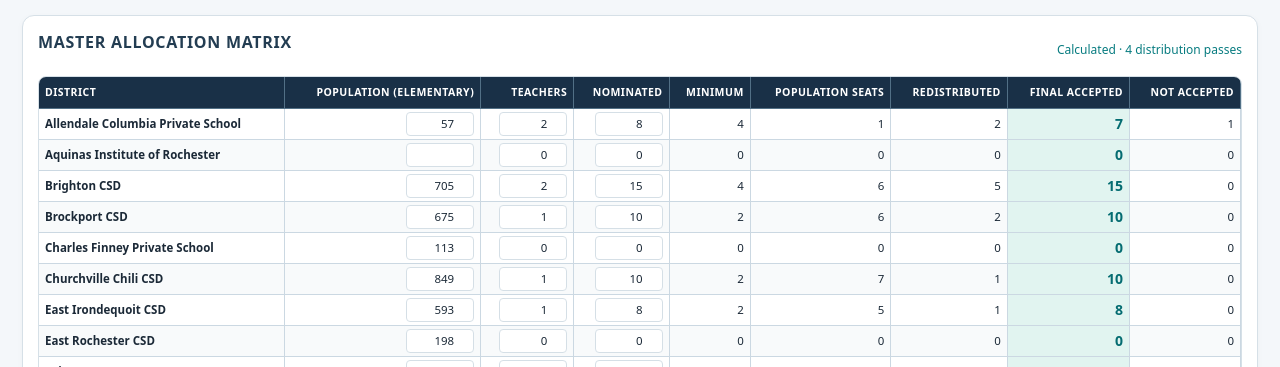
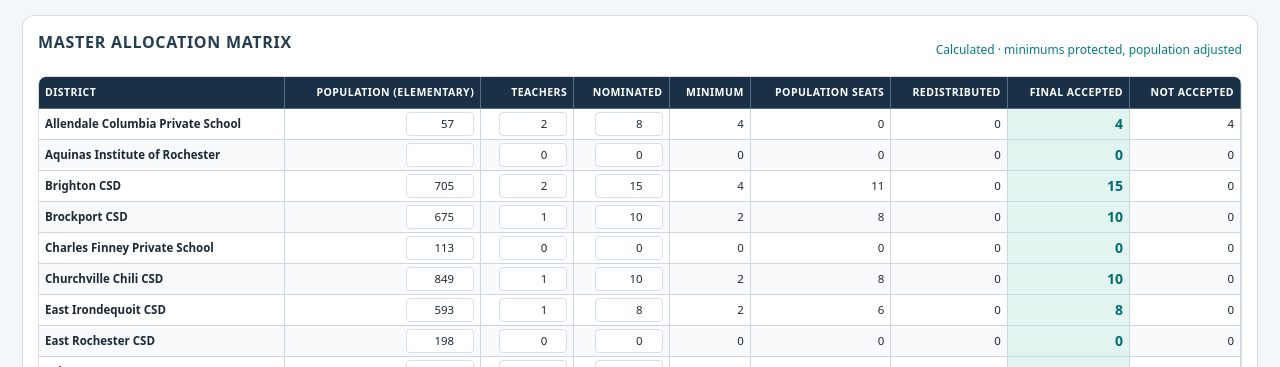
Before and after one commit to bmatthewm/mcsma-choral-matrix, a plain HTML site: page index.html in a window 1280 px wide. Shown: the part 433-800 px from the top of the page. Drawn offline with Linux system fonts and the light colour scheme.

Commit message:
Ensure teacher minimums are protected within proportional choral allocation

```diff
--- a/index.html
+++ b/index.html
@@ -100,25 +100,45 @@ function renderKPIs(){const total=lastResult||districts;const minSum=lastResult?
  $('noms').textContent=fmt(districts.reduce((a,d)=>a+(+d.noms||0),0));$('teacherTotal').textContent=fmt(districts.reduce((a,d)=>a+(+d.teachers||0),0));$('minimumTotal').textContent=minSum===null?'—':fmt(minSum);
  $('accepted').textContent=lastResult?fmt(lastResult.reduce((a,d)=>a+d.accepted,0)):'—';$('unfilled').textContent=lastResult?fmt(Math.max(0,readInput().capacity-lastResult.reduce((a,d)=>a+d.accepted,0))):'—';}
 function warn(msg,error=false){$('alert').style.display=msg?'block':'none';$('alert').className='alert'+(error?' error':'');$('alert').textContent=msg}
-function calculate(){const {capacity,min,basis,mode}=readInput();warn('');ledger=[];const arr=districts.map(d=>{const noms=Math.max(0,Math.floor(+d.noms||0)),teachers=Math.max(0,Math.floor(+d.teachers||0)),pop=Math.max(0,+d[basis]||0);
- const accurate=mode==='teacher'&&Array.isArray(d.teacherNoms)&&d.teacherNoms.length===teachers;
- const minimum=mode==='district'?Math.min(noms,min):accurate?d.teacherNoms.reduce((a,n)=>a+Math.min(min,n),0):Math.min(noms,min*teachers);
- return {name:d.name,noms,pop,minimum,accepted:minimum,populationSeats:0,redistributed:0};});
+function calculate(){
+ const {capacity,min,basis,mode}=readInput();warn('');ledger=[];
+ const arr=districts.map(d=>{
+  const noms=Math.max(0,Math.floor(+d.noms||0)),teachers=Math.max(0,Math.floor(+d.teachers||0)),pop=Math.max(0,+d[basis]||0);
+  const accurate=mode==='teacher'&&Array.isArray(d.teacherNoms)&&d.teacherNoms.length===teachers;
+  const minimum=mode==='district'?Math.min(noms,min):accurate?d.teacherNoms.reduce((a,n)=>a+Math.min(min,Math.max(0,Math.floor(+n||0))),0):Math.min(noms,min*teachers);
+  return {name:d.name,noms,pop,minimum,accepted:minimum,populationSeats:0,redistributed:0,proportionalTarget:0};
+ });
  const floor=arr.reduce((a,d)=>a+d.minimum,0);
- if(floor>capacity){lastResult=null;warn(`Minimum-seat targets total ${fmt(floor)}, exceeding the ${fmt(capacity)}-seat ensemble capacity by ${fmt(floor-capacity)}. Increase capacity or revise the minimum before calculating.`,true);$('status').textContent='BLOCKED — MINIMUMS EXCEED CAPACITY';render();return}
- let available=capacity-floor,round=0;let blocked=false;
- while(available>0){const eligible=arr.filter(d=>d.accepted<d.noms);if(!eligible.length)break;const weights=eligible.reduce((a,d)=>a+d.pop,0);if(!weights){blocked=true;break}
- round++;const candidates=eligible.map(d=>({d,quota:available*d.pop/weights,room:d.noms-d.accepted}));let assigned=0;const adds=new Map();for(const c of candidates){const n=Math.min(c.room,Math.floor(c.quota));adds.set(c.d.name,n);assigned+=n}
- // Allocate fractional residuals once per pass, then redistribute any surplus from demand caps.
- const sorted=[...candidates].sort((a,b)=>(b.quota-Math.floor(b.quota))-(a.quota-Math.floor(a.quota))||b.d.pop-a.d.pop||a.d.name.localeCompare(b.d.name));
- for(const c of sorted){if(assigned>=available)break;if(adds.get(c.d.name)<c.room){adds.set(c.d.name,adds.get(c.d.name)+1);assigned++}}
- if(!assigned)break;
- for(const c of candidates){const n=adds.get(c.d.name)||0;if(!n)continue;c.d.accepted+=n;if(round===1)c.d.populationSeats+=n;else c.d.redistributed+=n;ledger.push(`Round ${round}: ${c.d.name}: +${n} (total ${c.d.accepted})`)}available-=assigned;
- if(round>1000)throw new Error('Unexpected allocation iteration limit')}
- lastResult=arr;dirty=false;render();$('status').textContent=`Calculated · ${round} distribution pass${round===1?'':'es'}`;$('status').style.color='#087c80';$('ledger').textContent=`Minimum stage: ${fmt(floor)} of ${fmt(capacity)} seats\n${ledger.join('\n')||'No additional seats allocated.'}\n\nRemaining: ${fmt(available)} seats`;
- if(blocked)warn('Some available seats cannot be distributed: remaining requesting districts have no population figure for the selected basis. Fill in or correct those population inputs.',true);
+ if(floor>capacity){lastResult=null;warn('Minimum-seat targets total '+fmt(floor)+', exceeding the '+fmt(capacity)+'-seat ensemble capacity by '+fmt(floor-capacity)+'. Minimum seats have NOT been reduced; increase capacity or revise the minimum setting.',true);$('status').textContent='BLOCKED — MINIMUMS EXCEED CAPACITY';render();return;}
+ const active=arr.filter(d=>d.noms>0),totalPop=active.reduce((a,d)=>a+d.pop,0);
+ const wanted=Math.min(capacity,arr.reduce((a,d)=>a+d.noms,0));
+ // The minimum is a guaranteed floor on FINAL seats, not extra seats on top of population weighting.
+ const target=(scale,d)=>Math.min(d.noms,Math.max(d.minimum,scale*d.pop));
+ let low=0,high=1;
+ if(totalPop>0){
+  while(active.reduce((sum,d)=>sum+target(high,d),0)<wanted-1e-8&&high<1e12)high*=2;
+  for(let i=0;i<90;i++){const mid=(low+high)/2;if(active.reduce((sum,d)=>sum+target(mid,d),0)<wanted)low=mid;else high=mid;}
+ }
+ const canFill=totalPop>0,desired=canFill?wanted:floor;
+ for(const d of arr){
+  d.proportionalTarget=canFill?target(high,d):d.minimum;
+  d.accepted=Math.max(d.minimum,Math.min(d.noms,Math.floor(d.proportionalTarget+1e-9)));
+ }
+ let left=desired-arr.reduce((a,d)=>a+d.accepted,0);
+ const ordered=arr.filter(d=>d.pop>0&&d.accepted<d.noms).sort((a,b)=>(b.proportionalTarget-b.accepted)-(a.proportionalTarget-a.accepted)||b.pop-a.pop||a.name.localeCompare(b.name));
+ for(const d of ordered){if(left<=0)break;d.accepted++;left--;}
+ if(left>0)for(const d of [...arr].filter(d=>d.pop>0).sort((a,b)=>b.pop-a.pop||a.name.localeCompare(b.name))){while(left>0&&d.accepted<d.noms){d.accepted++;left--;}}
+ for(const d of arr){
+  d.populationSeats=d.accepted-d.minimum;d.redistributed=0;
+  if(d.noms>0)ledger.push(d.name+': population '+(totalPop?100*d.pop/totalPop:0).toFixed(2)+'%; full-capacity share '+(capacity*(totalPop?d.pop/totalPop:0)).toFixed(2)+'; protected minimum '+d.minimum+'; final '+d.accepted);
+ }
+ const remaining=capacity-arr.reduce((a,d)=>a+d.accepted,0);
+ lastResult=arr;dirty=false;render();$('status').textContent='Calculated · minimums protected, population adjusted';$('status').style.color='#087c80';
+ $('ledger').textContent='Protected minimum seats: '+fmt(floor)+' of '+fmt(capacity)+'\\nMinimums count toward the population-based allocation, not on top of it.\\n'+ledger.join('\\n')+'\\n\\nRemaining: '+fmt(remaining);
+ if(!canFill&&wanted>floor)warn('No valid population figures were found. Minimums are protected; other seats cannot be assigned until populations are supplied.',true);
  else if(!teacherEvidence&&mode==='teacher')warn('Manual teacher/nominations edits were made. Minimums use teacher count × minimum (capped by district nominations). Reimport teacher-level DaCapo data for exact per-teacher minimums.');
- else if(available>0)warn(`${fmt(available)} seats remain unfilled because all eligible nominations have been accepted.`);
+ else if(remaining>0&&wanted===capacity)warn(fmt(remaining)+' seats remain unfilled. Check populations for districts requesting more seats.');
+ else if(remaining>0)warn(fmt(remaining)+' seats remain unfilled because all eligible nominations have been accepted.');
 }
 function parseCSV(text){const out=[];let row=[],field='',quoted=false;for(let i=0;i<text.length;i++){const c=text[i];if(quoted){if(c==='"'&&text[i+1]==='"'){field+='"';i++}else if(c==='"'){quoted=false}else field+=c}else if(c==='"'){quoted=true}else if(c===','){row.push(field);field=''}else if(c==='\n'||c==='\r'){if(c==='\r'&&text[i+1]==='\n')i++;row.push(field);if(row.some(x=>x!==''))out.push(row);row=[];field=''}else field+=c}if(field!==''||row.length){row.push(field);out.push(row)}return out}
 function importCsv(text){const rows=parseCSV(text.replace(/^\ufeff/,''));if(!rows.length)throw Error('CSV is empty');const headers=rows.shift().map(x=>x.trim());const idx=h=>headers.indexOf(h);for(const h of ['Teacher','District','Nominated Part 1','Nominated Part 2','Nominated Either'])if(idx(h)<0)throw Error('Missing DaCapo column: '+h);
```
